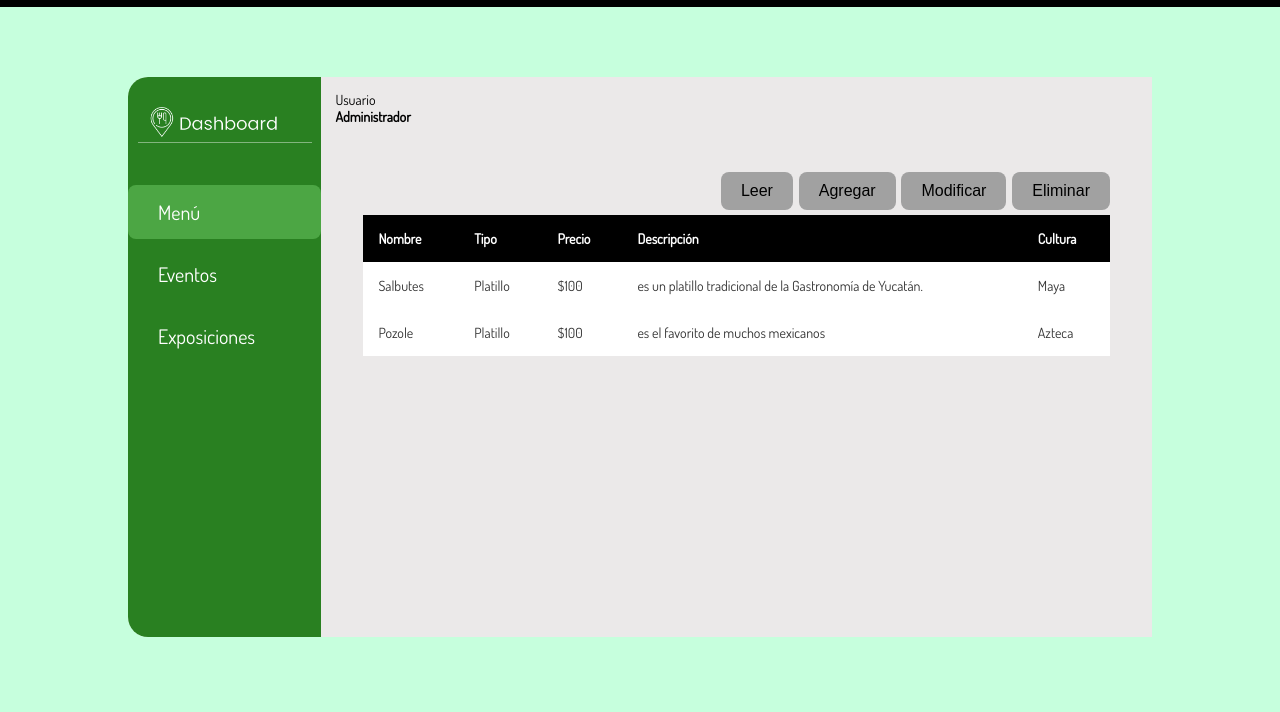
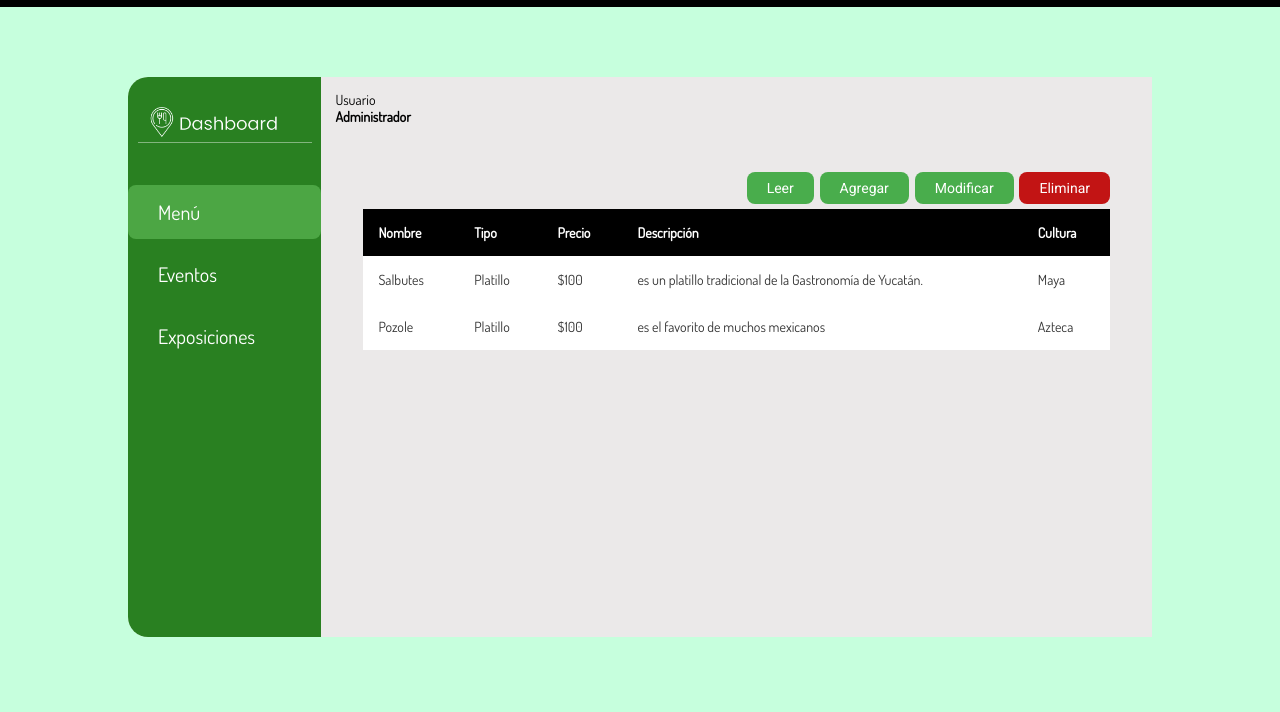
Before and after one commit to Mewtwo1028/El-Lienzo-Perdido, a plain HTML site: page Tierra y sazon/html/dashboard.html in a window 1280 px wide. Shown: the part 88-800 px from the top of the page. Drawn offline with Linux system fonts and the light colour scheme; no server answers.

Commit message:
ni me acuerdo qué modifiqué pero igual lo subo

```diff
--- a/Tierra y sazon/css/dashboard.css
+++ b/Tierra y sazon/css/dashboard.css
@@ -8,6 +8,10 @@
 body{
     background-color: white;
     font-family: 'Dosis', sans-serif;
+}
+
+.btnA{
+    margin-top:15px;
 }
 
 .principal{
@@ -115,14 +119,6 @@ body{
     padding: 5px 0 5px 5px;
     word-spacing: 3px;
 }
-
-button{
-    border-radius: 8px;
-    color: black;
-    background-color: #D9D9D9;
-    padding: 6px 20px;
-}
-
 .table-container{
     width: 100%;
 }
@@ -167,17 +163,29 @@ tfoot td{
 }
 
 .botones button {
-    padding: 10px 20px;
-    font-size: 16px;
-    background-color: #a1a1a1;
-    color: rgb(0, 0, 0);
+    border-radius: 8px;
+    padding: 8px 20px;
+    font-size: 14px;
+    font-family: 'Roboto', sans-serif;
+    background-color: #49ad4c;
+    color: white;
     border: none;
     cursor: pointer;
     transition: background-color 0.2s;
 }
 
+
+.botones .eliminar{
+    background-color: rgb(194, 20, 20);
+}
+
 .botones button:hover {
-    background-color: #343e4a;
+    background-color: #2e7031;
+    color: white;
+}
+
+.botones .eliminar:hover {
+    background-color: #761616;
     color: white;
 }
 
--- a/Tierra y sazon/html/dashboard.html
+++ b/Tierra y sazon/html/dashboard.html
@@ -8,6 +8,9 @@
     <link rel="preconnect" href="https://fonts.googleapis.com">
     <link rel="preconnect" href="https://fonts.gstatic.com" crossorigin>
     <link href="https://fonts.googleapis.com/css2?family=Dosis&family=Righteous&family=Work+Sans:wght@800&display=swap" rel="stylesheet">
+    <link rel="preconnect" href="https://fonts.googleapis.com">
+    <link rel="preconnect" href="https://fonts.gstatic.com" crossorigin>
+    <link href="https://fonts.googleapis.com/css2?family=Roboto&display=swap" rel="stylesheet">
     <title>Dashboard</title>
 </head>
 <body>
@@ -54,7 +57,7 @@
                 <button>Leer</button>
                 <button>Agregar</button>
                 <button>Modificar</button>
-                <button>Eliminar</button>
+                <button class="eliminar">Eliminar</button>
               </div>
             </div>
             <div class="table-container">
```
Also changed, not shown: Tierra y sazon/css/index.css (+6 -4 lines), Tierra y sazon/html/dashboardEventos.html (+1 -1 lines), Tierra y sazon/html/dashboardExposiciones.html (+1 -1 lines), Tierra y sazon/index.html (+4 -1 lines).
